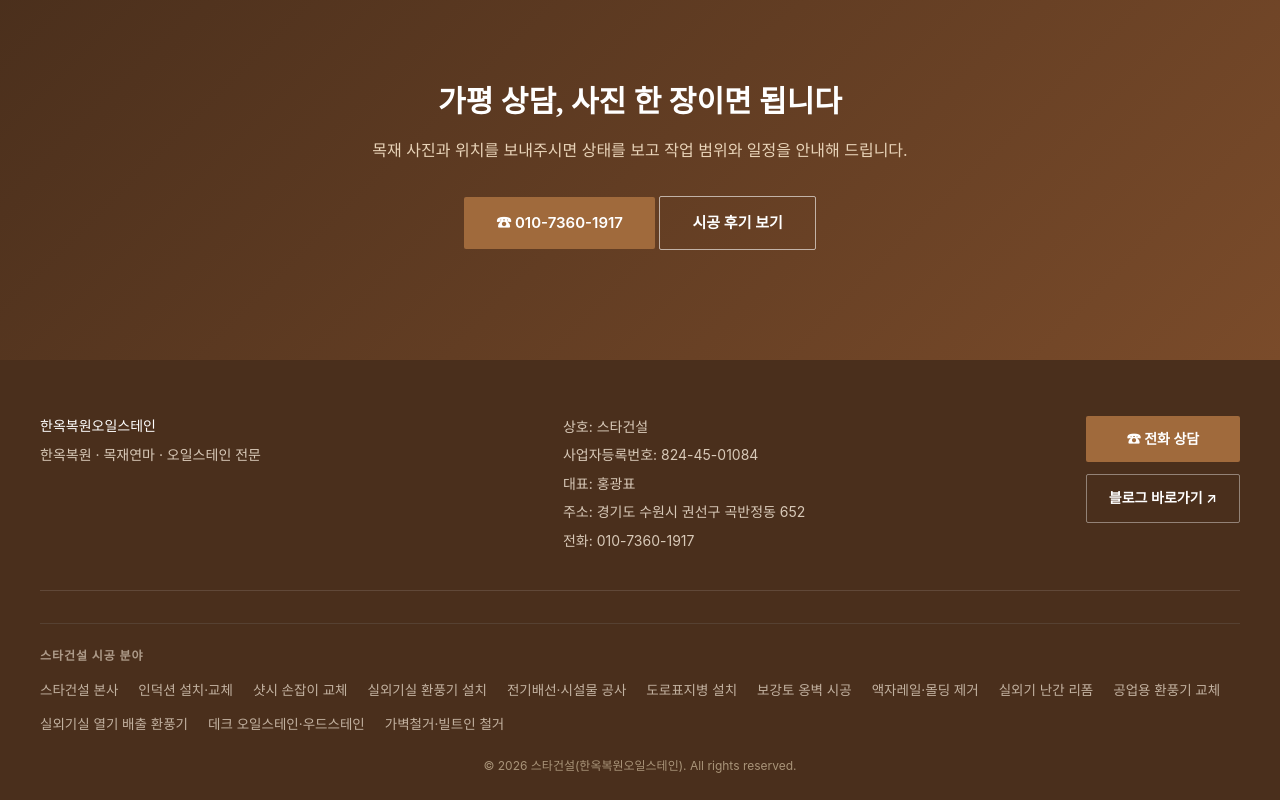
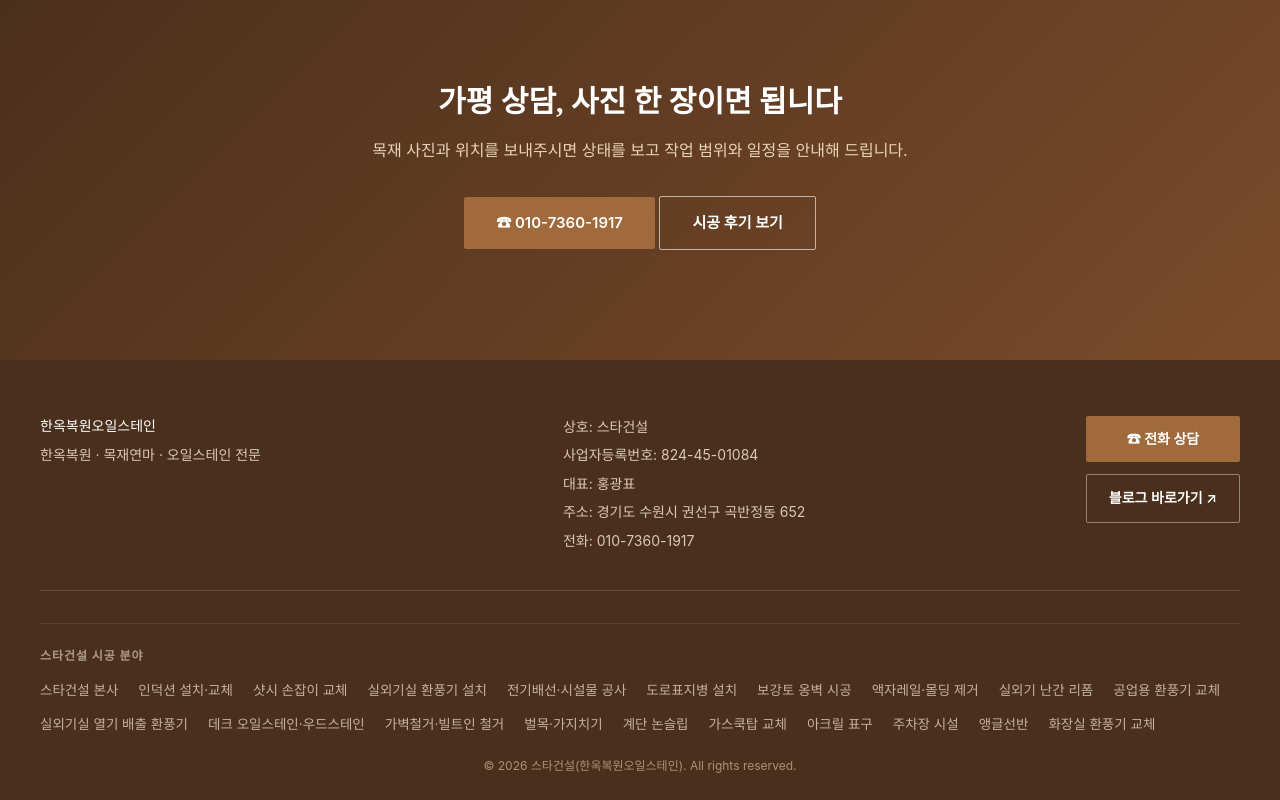
Before and after one commit to mizu001222-lang/hanok-oilstain, a plain HTML site: page area/gapyeong/index.html in a window 1280 px wide. Shown: the part 3280-4080 px from the top of the page. Drawn offline with Linux system fonts and the light colour scheme.

Commit message:
하단 시공 분야 링크에 신규 사이트 추가
Co-Authored-By: Claude Sonnet 5.5 <noreply@anthropic.com>

```diff
--- a/area/gapyeong/index.html
+++ b/area/gapyeong/index.html
@@ -268,7 +268,7 @@
       <a href="https://blog.naver.com/hongstarhome" class="footer-btn footer-btn-blog" target="_blank" rel="noopener">블로그 바로가기 ↗</a>
     </div>
   </div>
-  <div class="sxf" style="max-width:1200px;margin-left:auto;margin-right:auto"><p class="sxf__t">스타건설 시공 분야</p><ul class="sxf__l"><li><a href="https://starhome-enc.com/">스타건설 본사</a></li><li><a href="https://induction.starhome-enc.com/">인덕션 설치·교체</a></li><li><a href="https://handle.starhome-enc.com/">샷시 손잡이 교체</a></li><li><a href="https://vent.starhome-enc.com/">실외기실 환풍기 설치</a></li><li><a href="https://electric.starhome-enc.com/">전기배선·시설물 공사</a></li><li><a href="https://roadstud.starhome-enc.com/">도로표지병 설치</a></li><li><a href="https://boganto.starhome-enc.com/">보강토 옹벽 시공</a></li><li><a href="https://molding.starhome-enc.com/">액자레일·몰딩 제거</a></li><li><a href="https://railing.starhome-enc.com/">실외기 난간 리폼</a></li><li><a href="https://fan.starhome-enc.com/">공업용 환풍기 교체</a></li><li><a href="https://outdoor.starhome-enc.com/">실외기실 열기 배출 환풍기</a></li><li><a href="https://deck.starhome-enc.com/">데크 오일스테인·우드스테인</a></li><li><a href="https://demo.starhome-enc.com/">가벽철거·빌트인 철거</a></li></ul></div>
+  <div class="sxf" style="max-width:1200px;margin-left:auto;margin-right:auto"><p class="sxf__t">스타건설 시공 분야</p><ul class="sxf__l"><li><a href="https://starhome-enc.com/">스타건설 본사</a></li><li><a href="https://induction.starhome-enc.com/">인덕션 설치·교체</a></li><li><a href="https://handle.starhome-enc.com/">샷시 손잡이 교체</a></li><li><a href="https://vent.starhome-enc.com/">실외기실 환풍기 설치</a></li><li><a href="https://electric.starhome-enc.com/">전기배선·시설물 공사</a></li><li><a href="https://roadstud.starhome-enc.com/">도로표지병 설치</a></li><li><a href="https://boganto.starhome-enc.com/">보강토 옹벽 시공</a></li><li><a href="https://molding.starhome-enc.com/">액자레일·몰딩 제거</a></li><li><a href="https://railing.starhome-enc.com/">실외기 난간 리폼</a></li><li><a href="https://fan.starhome-enc.com/">공업용 환풍기 교체</a></li><li><a href="https://outdoor.starhome-enc.com/">실외기실 열기 배출 환풍기</a></li><li><a href="https://deck.starhome-enc.com/">데크 오일스테인·우드스테인</a></li><li><a href="https://demo.starhome-enc.com/">가벽철거·빌트인 철거</a></li><li><a href="https://felling.starhome-enc.com/">벌목·가지치기</a></li><li><a href="https://nonslip.starhome-enc.com/">계단 논슬립</a></li><li><a href="https://gas.starhome-enc.com/">가스쿡탑 교체</a></li><li><a href="https://pyogu.starhome-enc.com/">아크릴 표구</a></li><li><a href="https://parking.starhome-enc.com/">주차장 시설</a></li><li><a href="https://shelf.starhome-enc.com/">앵글선반</a></li><li><a href="https://bathfan.starhome-enc.com/">화장실 환풍기 교체</a></li></ul></div>
   <p class="footer-copy">&copy; 2026 스타건설(한옥복원오일스테인). All rights reserved.</p>
 </footer>
 
```
Also changed, not shown: area/yangpyeong/index.html (+1 -1 lines), index.html (+1 -1 lines), service/hanok-floor/index.html (+1 -1 lines), service/hanok-gate/index.html (+1 -1 lines), service/hanok-railing/index.html (+1 -1 lines), service/oilstain-process/index.html (+1 -1 lines).
